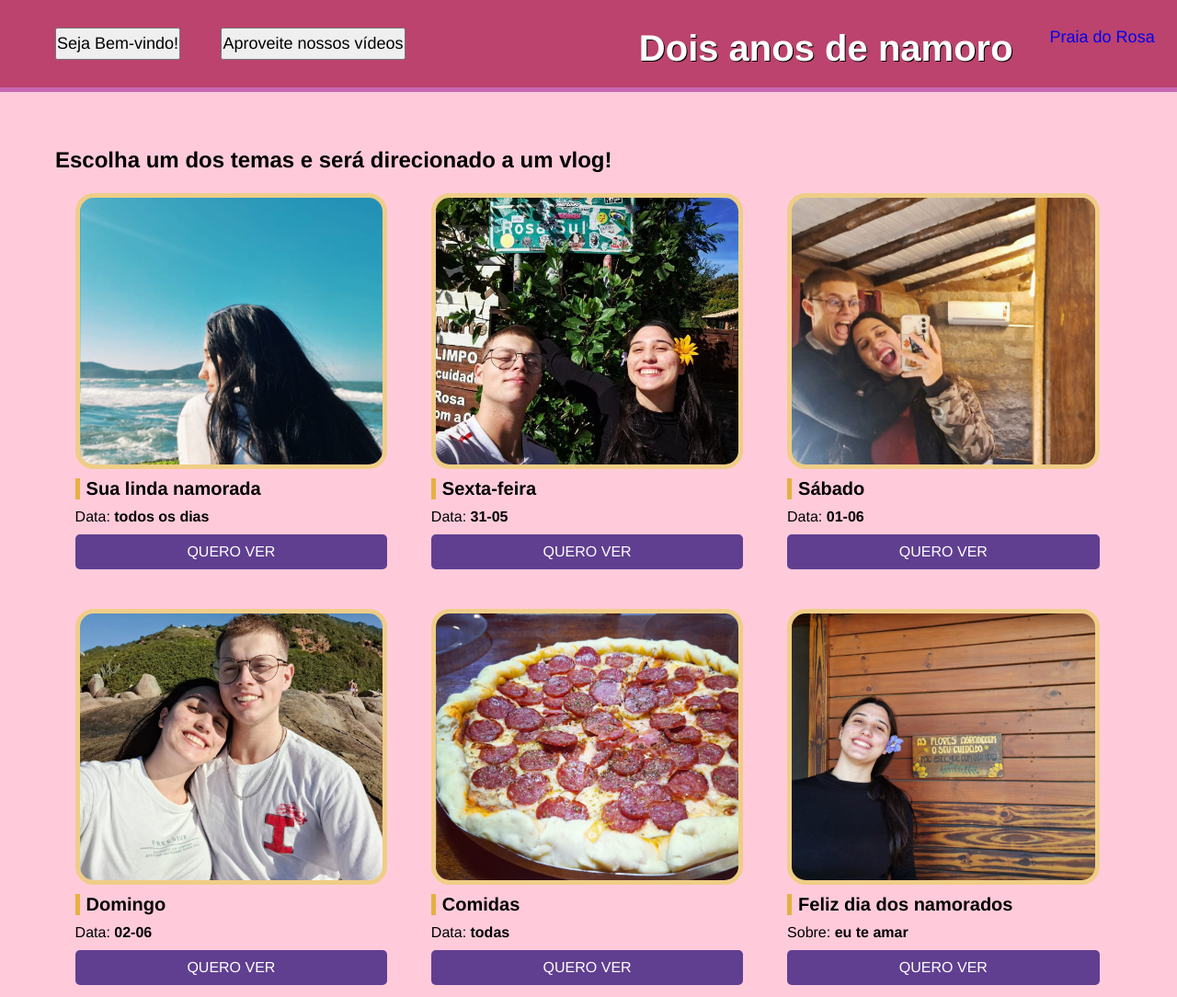
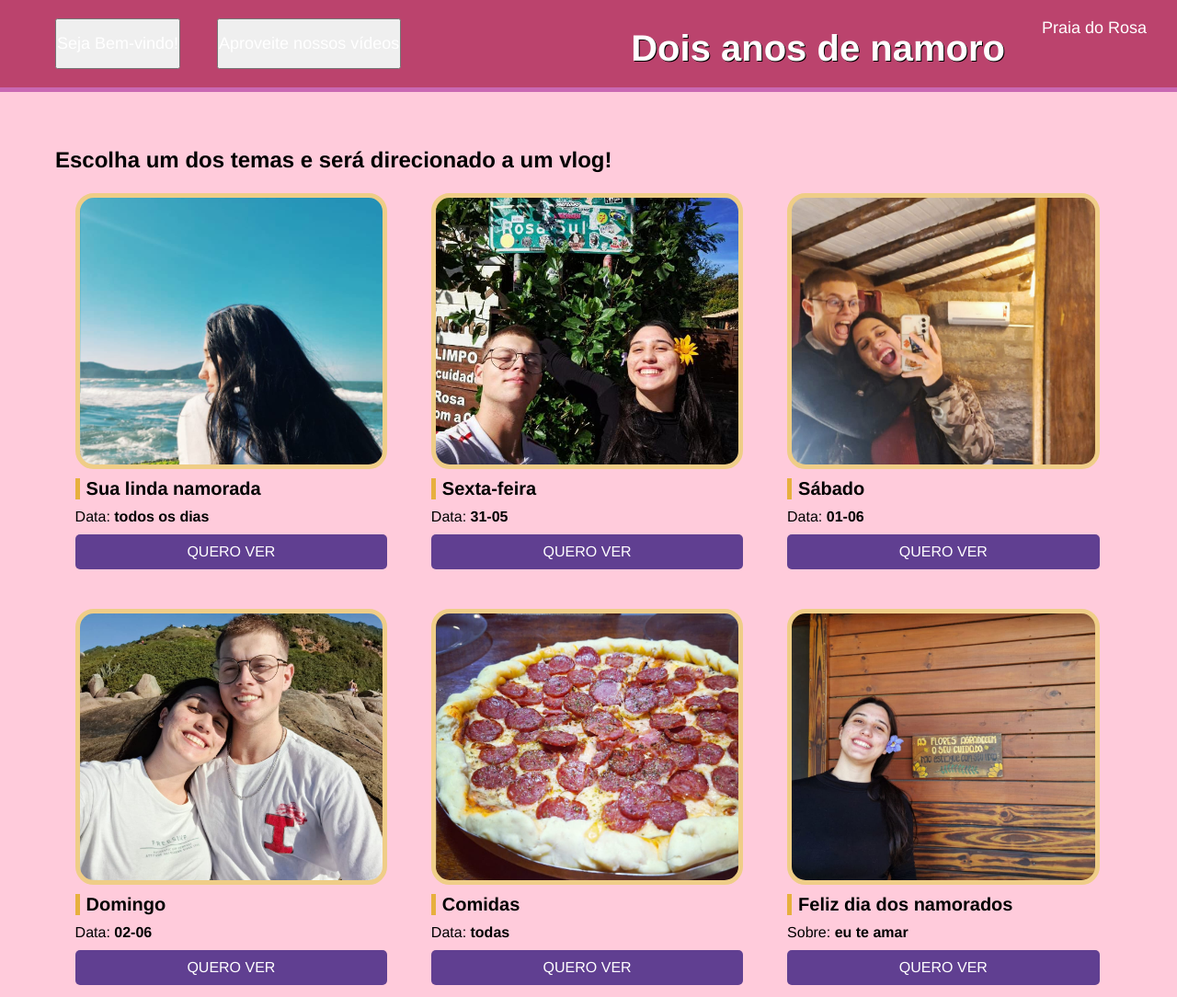
Before and after one commit to isabellyschaffer/isabellyschaffer.github.io, a plain HTML site: page index.html in a window 1280 px wide. Shown: the top 1084 px of the page at 92% size. Drawn offline with Linux system fonts and the light colour scheme.

Commit message:
Update style.css

```diff
--- a/css/style.css
+++ b/css/style.css
@@ -30,11 +30,10 @@ h1{
 .car, #log, #clog {
     display: block;
     width: 80%;
-
+    color: white;
     text-align: justify;
     text-decoration: none;
     background-color: none;
-    margin: 10px auto;
     font-size: 18px;
 }
 /* praia do rosa, aproveite nossos videos, seja bem vindo */
```
